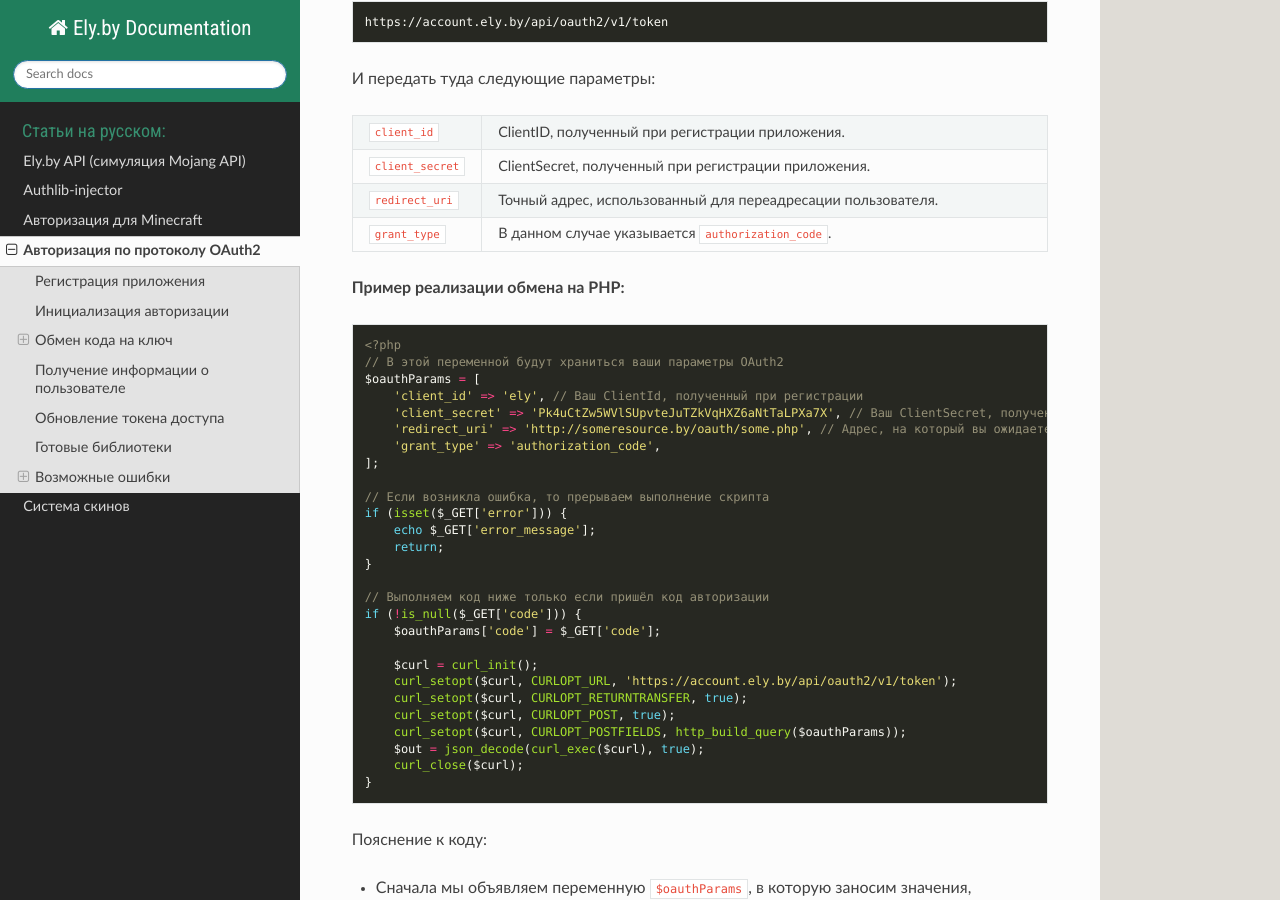
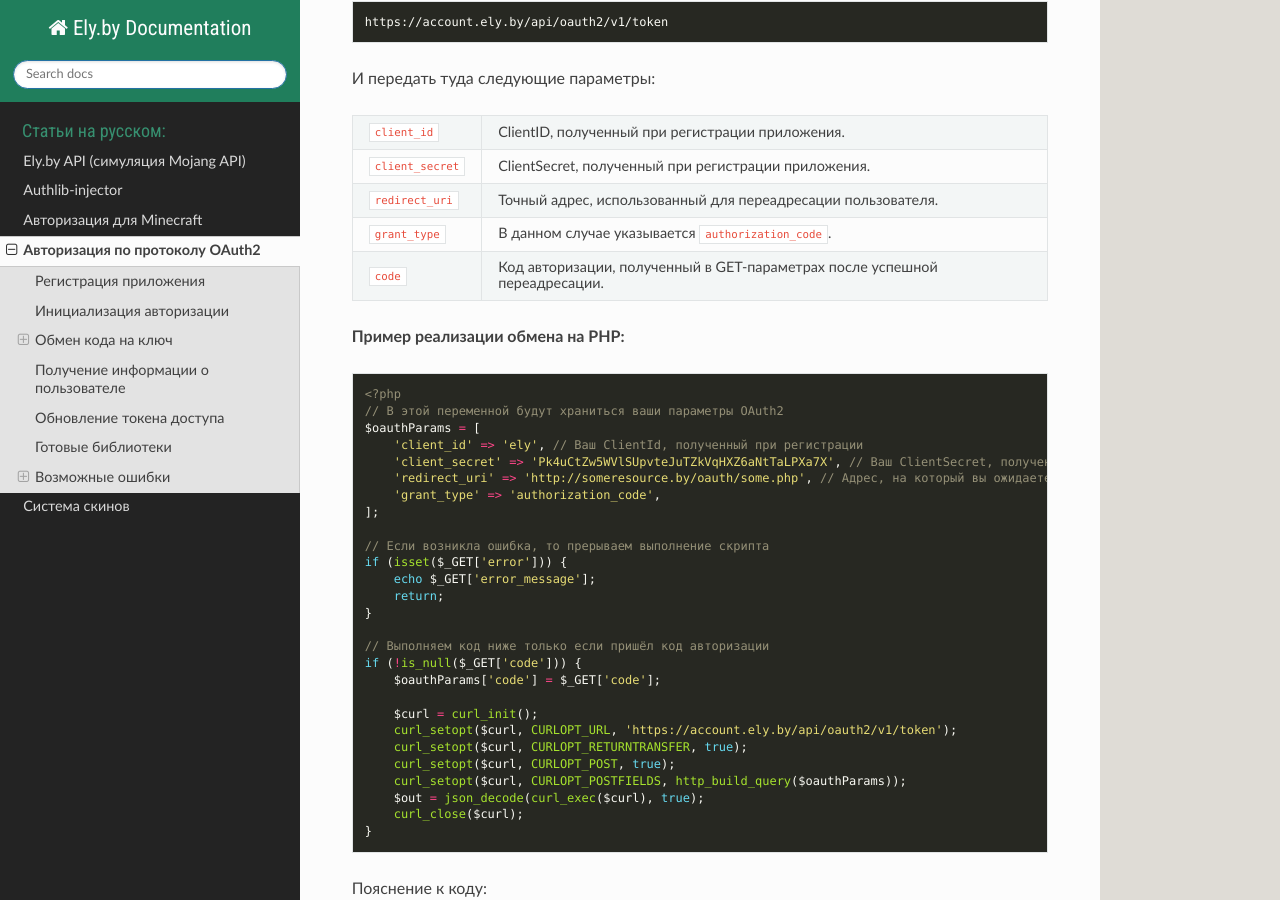
Before and after one commit to elyby/docs, a Sphinx documentation site: the page built from source/oauth.rst, in a window 1280 px wide and 900 px high, scrolled down 2332 px. Built offline with Sphinx 7.4.7 and the Read the Docs theme 2.0.0, drawn with Linux system fonts in a browser that asks for light colours.

Commit message:
Fixes #17. Mention code param during OAuth 2.0 finishing

```diff
--- a/source/oauth.rst
+++ b/source/oauth.rst
@@ -113,6 +113,8 @@
      - Точный адрес, использованный для переадресации пользователя.
    * - ``grant_type``
      - В данном случае указывается ``authorization_code``.
+   * - ``code``
+     - Код авторизации, полученный в GET-параметрах после успешной переадресации.
 
 **Пример реализации обмена на PHP:**
 
```
